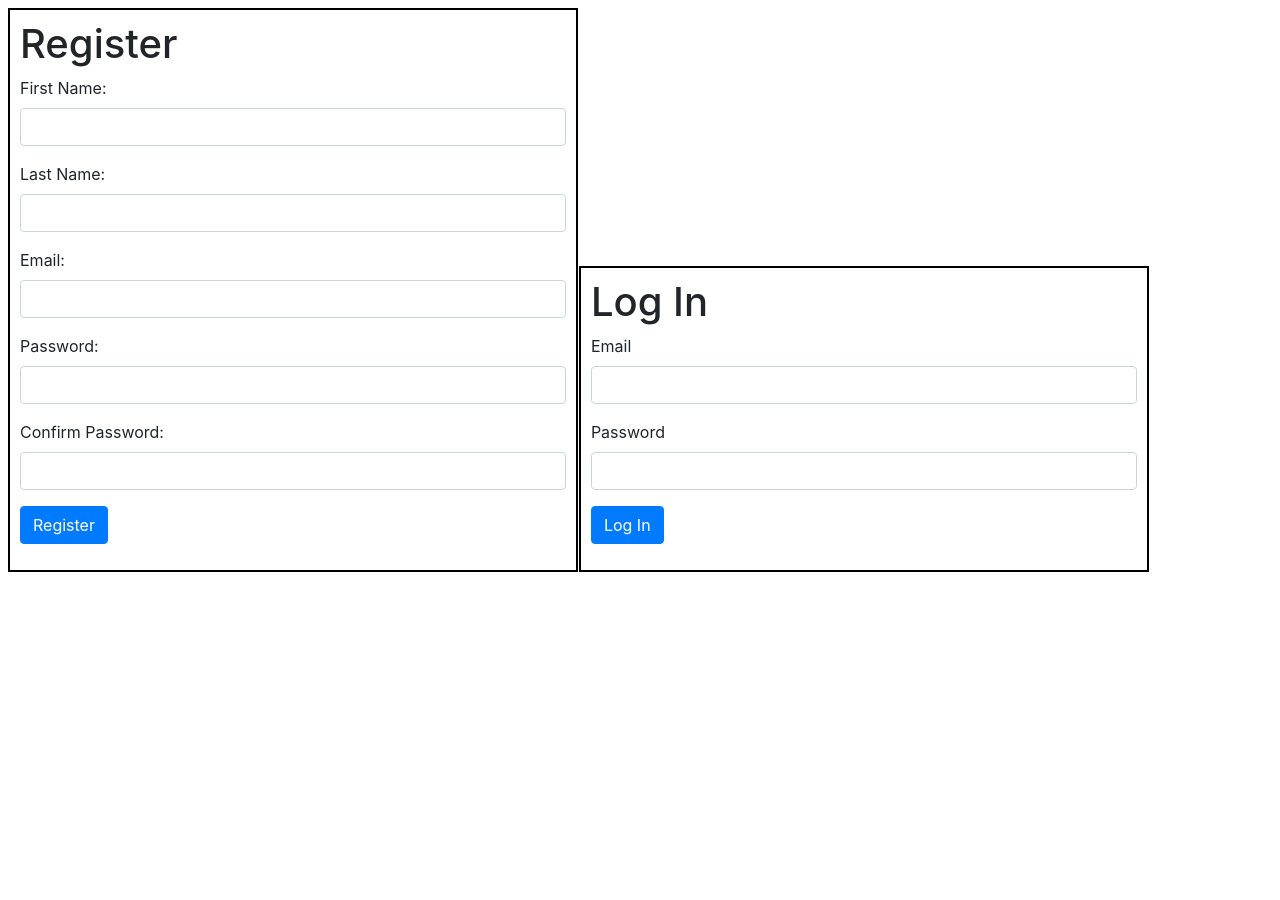
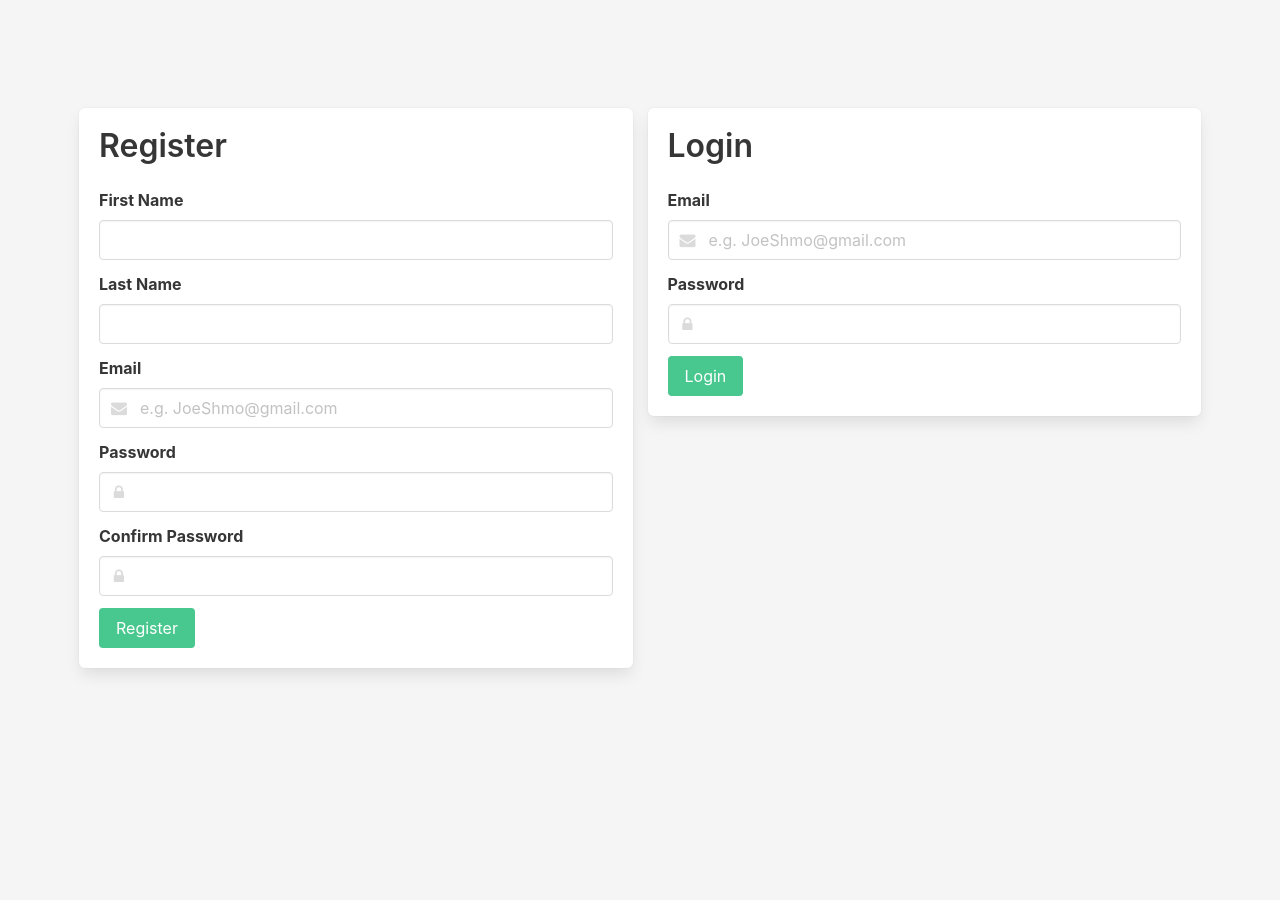
Before and after one commit to everhartC/QuoteDash, a Django app: page /login in a window 1280 px wide. After the commit the page ends 674 px from the top, so only its background shows below. Run offline with Django 3.2, Linux system fonts and the light colour scheme; some libraries are stand-ins or nearby versions.

Commit message:
Adding styling to login and registration form

```diff
--- a/login/templates/index.html
+++ b/login/templates/index.html
@@ -6,15 +6,120 @@
     <meta name="viewport" content="width=device-width, initial-scale=1.0">
     <title>Login & Registration</title>
     <link rel="stylesheet" href="https://stackpath.bootstrapcdn.com/bootstrap/4.1.3/css/bootstrap.min.css" integrity="sha384-MCw98/SFnGE8fJT3GXwEOngsV7Zt27NXFoaoApmYm81iuXoPkFOJwJ8ERdknLPMO" crossorigin="anonymous">
-    {% load static %}
-    <link rel="stylesheet" href="{% static 'css/styles.css' %}">
+    <link rel="stylesheet"
+    href="https://maxcdn.bootstrapcdn.com/font-awesome/4.7.0/css/font-awesome.min.css">
+    {% comment %} {% load static %}
+    <link rel="stylesheet" href="{% static 'css/styles.css' %}"> {% endcomment %}
+    <link rel="stylesheet"
+    href="https://cdn.jsdelivr.net/npm/bulma@0.9.2/css/bulma.min.css">
 
+    <style>
+        .container {
+            display: grid;
+            grid-template-columns: auto auto;
+            grid-column-gap: 15px;
+        }
+    </style>
 </head>
 <body>
-    <div class="wrapper">
-        <div class="top">
-            <div class="boxes">
-                <h1>Register</h1>
+    <section class="hero has-background-white-ter is-fullheight">
+        <div class="hero-body">
+            <div class="container">
+                {% if messages %}
+                <ul>
+                    {% for message in messages %}
+                    <li>{{ message }}</li>
+                    {% endfor %}
+                </ul>
+                {% endif %}
+                <div class="columns">
+                    <div class="column">
+                        <form action="/register" method="post" class="box">
+                        {% csrf_token %}
+                            <h3 class="title is-3">Register</h3>
+
+                            <div class="field">
+                                <label for="fname" class="label">First Name</label>
+                                <div class="control">
+                                    <input type="text" class="input" name="fname" required>
+                                </div>
+                            </div>
+                            <div class="field">
+                                <label for="lname" class="label">Last Name</label>
+                                <div class="control">
+                                    <input type="text" class="input" name="lname" required>
+                                </div>
+                            </div>
+                            <div class="field">
+                                <label for="email" class="label">Email</label>
+                                <div class="control has-icons-left">
+                                    <input type="email" placeholder="e.g. JoeShmo@gmail.com" name="email" class="input" required>
+                                    <span class="icon is-small is-left">
+                                        <i class="fa fa-envelope"></i>
+                                    </span>
+                                </div>
+                            </div>
+                            <div class="field">
+                                <label for="password" class="label">Password</label>
+                                <div class="control has-icons-left">
+                                    <input type="password" name="password" class="input" required>
+                                    <span class="icon is-small is-left">
+                                        <i class="fa fa-lock"></i>
+                                    </span>
+                                </div>
+                            </div>
+                            <div class="field">
+                                <label for="confpw" class="label">Confirm Password</label>
+                                <div class="control has-icons-left">
+                                    <input type="password" name="confpw" class="input" required>
+                                    <span class="icon is-small is-left">
+                                        <i class="fa fa-lock"></i>
+                                    </span>
+                                </div>
+                            </div>
+                            <div class="field">
+                                <button class="button is-success">Register</button>
+                            </div>
+                        </form>
+                    </div>
+                </div>
+                <div class="columns">
+                    <div class="column">
+                        <form action="/login" method="post" class="box">
+                        {% csrf_token %}
+                            <h3 class="title is-3">Login</h3>
+                            <div class="field">
+                                <label for="email" class="label">Email</label>
+                                <div class="control has-icons-left">
+                                    <input type="email" placeholder="e.g. JoeShmo@gmail.com" name="email" class="input" required>
+                                    <span class="icon is-small is-left">
+                                        <i class="fa fa-envelope"></i>
+                                    </span>
+                                </div>
+                            </div>
+                            <div class="field">
+                                <label for="password" class="label">Password</label>
+                                <div class="control has-icons-left">
+                                    <input type="password" name="password" class="input" required>
+                                    <span class="icon is-small is-left">
+                                        <i class="fa fa-lock"></i>
+                                    </span>
+                                </div>
+                            </div>
+                            <div class="field">
+                                <button class="button is-success">Login</button>
+                            </div>
+                        </form>
+                    </div>
+                </div>
+
+
+
+
+
+
+
+                {% comment %} <h1>Register</h1>
                 {% if messages %}
                     <ul>
                         {% for message in messages %}
@@ -65,8 +170,10 @@
                         <button class="btn btn-primary" type="submit">Log In</button>
                     </div>
                 </form>
+            </div> {% endcomment %}
+
             </div>
         </div>
-    </div>
+    </section>
 </body>
 </html>
```
